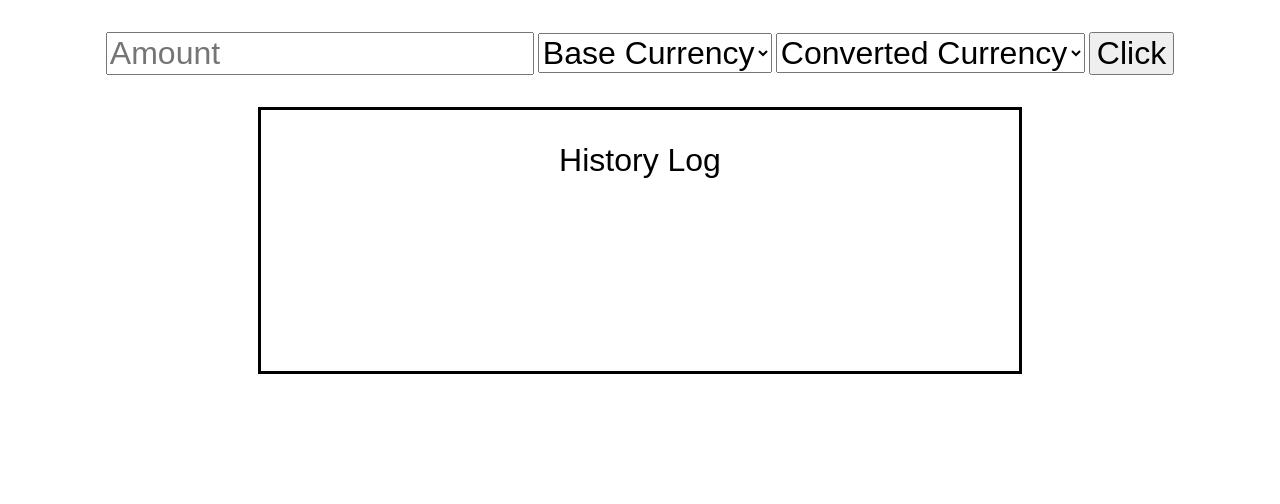
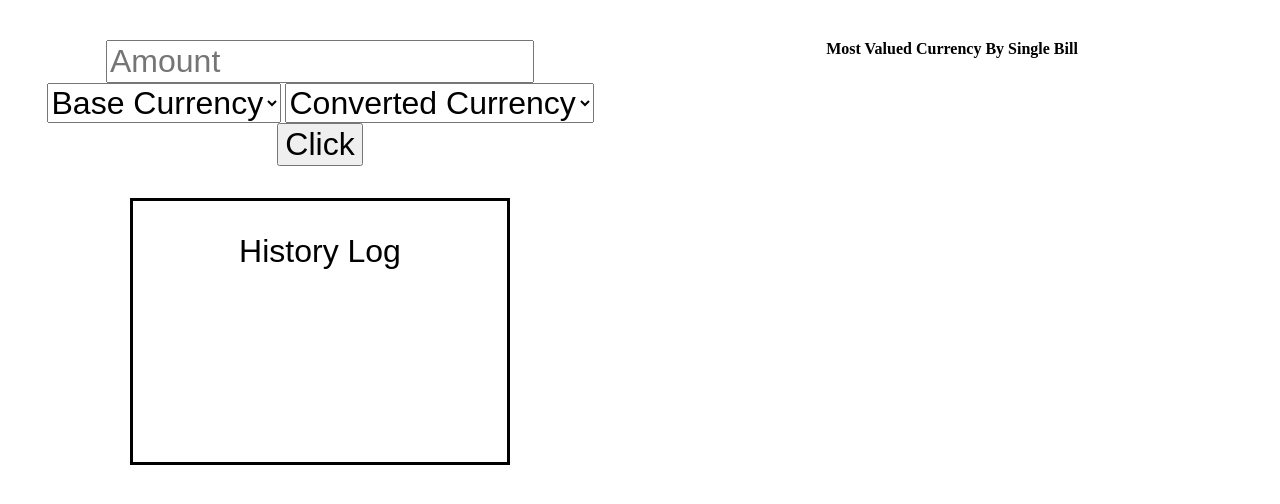
Before and after one commit to staten-island-tech/api-project-Christopher-Kwong, a website built with Vite: page API-Project/index.html in a window 1280 px wide. Built offline with nearby package versions, Linux system fonts and the light colour scheme; no server answers; a web font is replaced by a local one.

Commit message:
1/19/2023

```diff
--- a/API-Project/index.html
+++ b/API-Project/index.html
@@ -7,6 +7,8 @@
     <title>Vite App</title>
   </head>
   <body>
+    <div class="bigBox">
+      <div>
       <form id="form">
         <div id="interactions">
           <input class="textInput" type="text" placeholder="Amount" required>
@@ -23,7 +25,11 @@
         <p>History Log<strong>
         <div id="output"></div>
       </div>
-      <div id="app"></div>
+    </div>
+    <div id="rankings">
+      Most Valued Currency By Single Bill
+    </div>
+    </div>
     <script type="module" src="/main.js"></script>
   </body>
 </html>
--- a/API-Project/main.js
+++ b/API-Project/main.js
@@ -67,21 +67,17 @@ let values = Object.values(data.rates);
 /* entries.forEach((element) => console.log(`${element[0]}: ${element[1]}`)); */
 /*   .sort((a, b) => a - b); */
 
-/* entries.forEach((element) =>
-  document
-    .getElementById("app")
-    .insertAdjacentHTML("beforeend", `<p>${element[0]}: ${element[1]}</p>`)
-); */
+/* entries
+  .sort((a, b) => a[1] - b[1])
+  .forEach((element) => console.log(`${element[0]}: ${element[1]}`)); */
 
-/* console.log(entries.forEach((element) => element[0])); */
+entries
+  .sort((a, b) => a[1] - b[1])
+  .forEach((element) =>
+    document
+      .getElementById("rankings")
+      .insertAdjacentHTML("beforeend", `<p>${element[0]}</p>`)
+  );
 
-console.log(entries.sort((a, b) => a - b));
-
-// Sort the array
-// Display lowest/highest rates with code
-
-/* entries.forEach(([currencycode, conversion]) => {
-  console.log(`${currencycode}: ${conversion}`);
-}); */
-
+testing();
 /* console.log(`${dataValues.sort((a, b) => a - b)}`); */
--- a/API-Project/style.css
+++ b/API-Project/style.css
@@ -25,5 +25,20 @@ button, input, select {
     font-size: 1rem;
     font-family: 'Crevice Stencil';
     height: 10rem;
-    overflow: scroll;
+    overflow-y: scroll;
 }
+
+#rankings {
+    margin: 2rem auto;
+    text-align: center;
+    height: 55rem;
+    width: 40rem;
+    overflow-y: scroll;
+}
+
+.bigBox {
+    display: flex;
+    flex-wrap: flex;
+    flex-direction: row;
+    justify-content: space-evenly;
+}
```
